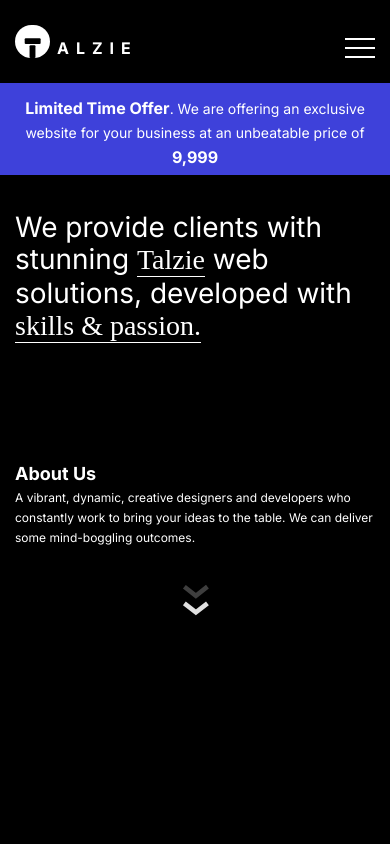
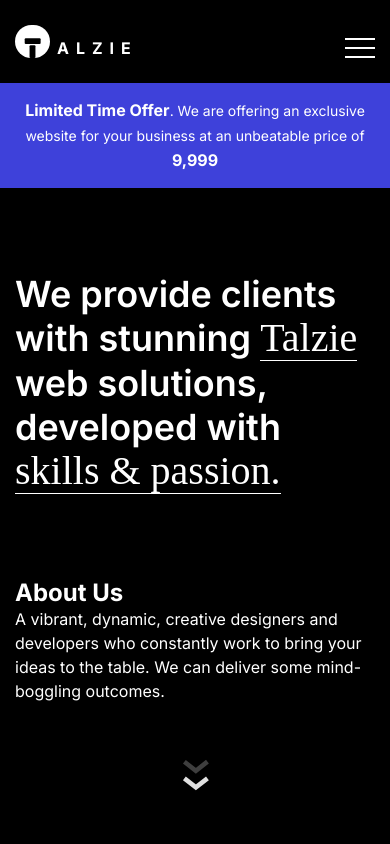
Before and after one commit to nadimpallibhargav/talzie, a React (Vite) app: page / in a window 390 px wide. Shown: the top 844 px of the page. Built offline with nearby package versions, Linux system fonts and the light colour scheme; a web font is replaced by a local one.

Commit message:
banner styles & colors added

```diff
--- a/src/components/sections/bannerV2/BannerV2.jsx
+++ b/src/components/sections/bannerV2/BannerV2.jsx
@@ -12,34 +12,30 @@ function BannerV2({ banner }) {
         <div className="priceTag">
           <p ref={banner}>
             <span>Limited Time Offer</span>. We are offering an exclusive
-            website for your business at an unbeatable price of{" "}
-            <span>9,999</span>
+            website for your business at an unbeatable price of
+            <span> 9,999 </span>
           </p>
         </div>
         <div className="container">
-          <div className="wrapper">
-            <div className="bannerWrapper">
-              <div className="content">
           <h5 className="title">
-                  We provide clients with stunning <span>Talzie</span> web
-                  solutions, developed with <span>skills & passion.</span>
+            We provide clients with stunning <span> Talzie </span> web
+            solutions, developed with <span> skills & passion. </span>
           </h5>
+        </div>
+        <div className="container">
           <div className="aboutUs">
             <h4>About Us</h4>
             <p>
               A vibrant, dynamic, creative designers and developers who
-                    constantly work to bring your ideas to the table. We can
-                    deliver some mind-boggling outcomes.
+              constantly work to bring your ideas to the table. We can deliver
+              some mind-boggling outcomes.
             </p>
           </div>
           <Lottie
             animationData={LottieScroll}
             loop={true}
-                      style={{width: 50 , margin:"auto"}}
+            style={{ width: 50, marginInline: "auto" }}
           />
-              </div>
-            </div>
-          </div>
         </div>
       </section>
     </>
--- a/src/components/sections/bannerV2/BannerV2.scss
+++ b/src/components/sections/bannerV2/BannerV2.scss
@@ -2,111 +2,82 @@
 
 .banner {
     padding-top: 0;
-    min-height: calc(100vh - 83px);
+    padding-bottom: 0;
+    height: calc(100vh - 83px);
+    display: flex;
+    flex-direction: column;
+    justify-content: space-between;
 
+    .priceTag {
+        background-color: $color-blue-0;
+        padding: 15px;
+
+        p {
+            color: $color-white-0;
+            font-size: 1.4rem;
+            line-height: 2.4rem;
+            text-align: center;
         }
 
-.priceTag{
-    @extend %align-justify-center;
-    width: 100%;
-    margin: auto;
-    background-color: #3E41DA;
-    padding: 5px;
-    margin-bottom: 36px;
-    position: relative;
-    p{
-        padding-top: 8px;
-        color: $color-white-0;
-        font-size: 14px;
-        line-height: 24px;
-        text-align: center;
-    }
-    img{
-        position: absolute;
-        right: 0px;
-        bottom: -16px;
-    }
-    span{
-        font-size: 16px;
+        span {
+            font-size: 1.6rem;
             font-weight: 700;
-    }
-    @media (max-width: 769px) {
-        flex-direction: column;
         }
     }
 
-.title{
-    font-size: 52px;
-    line-height: 63px;
-    // @extend %align-justify-center;
-    margin-bottom: 20px;
-    margin-top: 60px;
+    .container {
+        &:first-of-type {
+            flex-basis: 65%;
+            padding-top: 30px;
+            padding-bottom: 30px;
+        }
+        &:last-of-type {
+            flex-basis: 35%;
+        }
+    }
+
+    .title {
+        font-size: 5.2rem;
+        line-height: 6.3rem;
         max-width: 904px;
         margin-inline: auto;
         font-weight: 600;
         color: $color-white-0;
-    span{
+
+        span {
             display: inline-block;
             font-family: "Gruppo";
-    font-size: 62px;
+            font-size: 6.2rem;
             font-weight: 400;
-    border-bottom: 1px solid #fff;
+            border-bottom: 1px solid $color-white-0;
         }
+    }
+
+    .aboutUs {
+        max-width: 904px;
+        margin-inline: auto;
+        padding-bottom: 50px;
+
+        h4 {
+            font-size: 2.4rem;
+        }
+
+        p {
+            font-size: 1.6rem;
+            max-width: 460px;
+            line-height: 2.4rem;
+        }
+
+    }
+
     @media (max-width: 769px) {
-        font-size: 28px;
-        line-height: 32px;
-        font-weight: 400;
-        margin-top: 20px;
-        span{
-            font-size: 28px;
-            line-height: 32px;
-            font-weight: 400;
+        .title {
+            font-size: 3.6rem;
+            line-height: 4.4rem;
+
+            span {
+                font-size: 4rem;
             }
         }
     }
-
-.buttonWrapper{
-    margin: 18px 15px 0px 0px;
-    display: inline-block;
-    background: #fff;
-    padding: 8px 10px;
-    border-radius: 8px;
-    cursor: pointer;
-    transition: 0.2s ease-in-out;
 }
-
-.buttonWrapper:hover{
-    scale: 1.2;
-}
-
-.bannerImage {
-    max-width: 400px;
-    margin: auto;
-}
-
-.aboutUs{
-    max-width: 904px;
-    margin: auto;
-    margin-top: 120px;
-    margin-bottom: 30px;
-    h4{
-        margin-bottom: 10px;
-        font-size: 24px;
-    }
-    p{
-        font-size: 16px;
-        max-width: 460px;
-        line-height: 24px;
-    }
-    @media (max-width: 769px) {
-        h4{
-            font-size: 18px;
-            margin-bottom: 4px;
-        }
-        p{
-            font-size: 12px;
-            max-width: 460px;
-            line-height: 20px;
-        }
-    }
-}
--- a/src/variable.scss
+++ b/src/variable.scss
@@ -6,6 +6,8 @@ $color-black-4: #0f181a;
 
 $color-white-0: #ffffff;
 $color-white-1: #c4c4c4;
+
+$color-blue-0: #3e41da;
 
 %align-center {
     display: flex;
```
Lines whose indentation alone changed are shown as unchanged.
